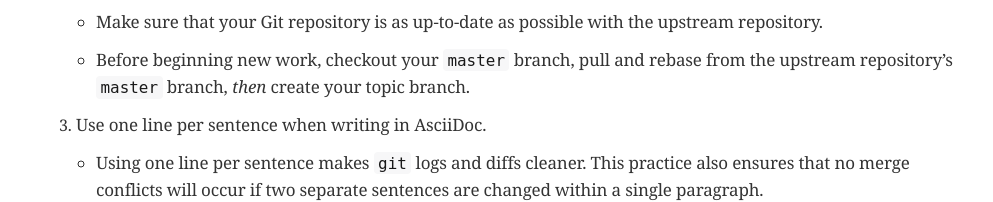
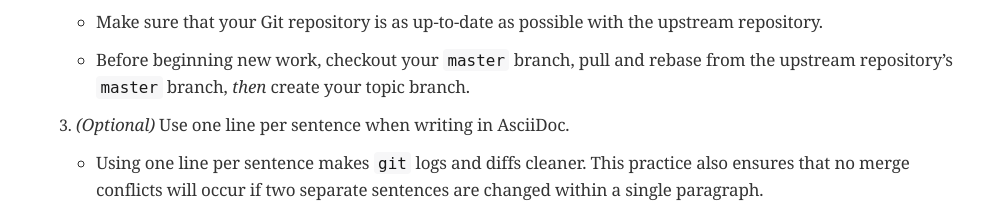
Before and after one commit to kowen-rh/avoiding-merge-conflicts, a plain HTML site: page index.html in a window 1280 px wide. Shown: the part 4376-4578 px from the top of the page, without its empty margins (287-1280 px from the left). Drawn offline with nearby package versions, Linux system fonts and the light colour scheme; a web font is replaced by a local one.

Commit message:
update HTML rendered content

```diff
--- a/index.html
+++ b/index.html
@@ -788,7 +788,7 @@ By knowing who is working on a specific section at a specific time, you can ensu
 </div>
 </li>
 <li>
-<p>Use one line per sentence when writing in AsciiDoc.</p>
+<p><em>(Optional)</em> Use one line per sentence when writing in AsciiDoc.</p>
 <div class="ulist">
 <ul>
 <li>
```
